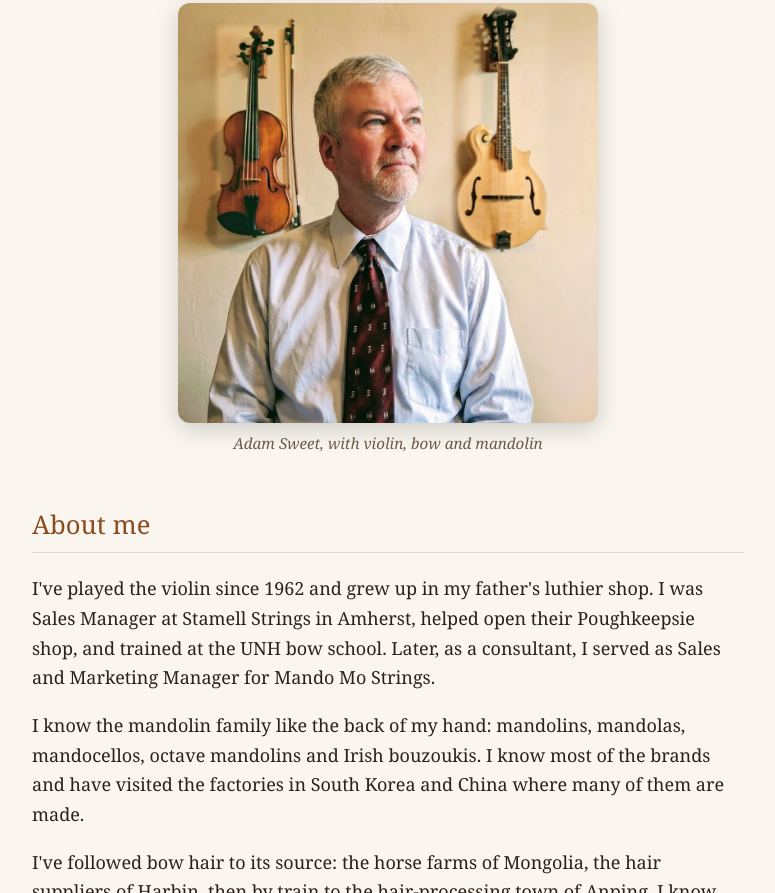
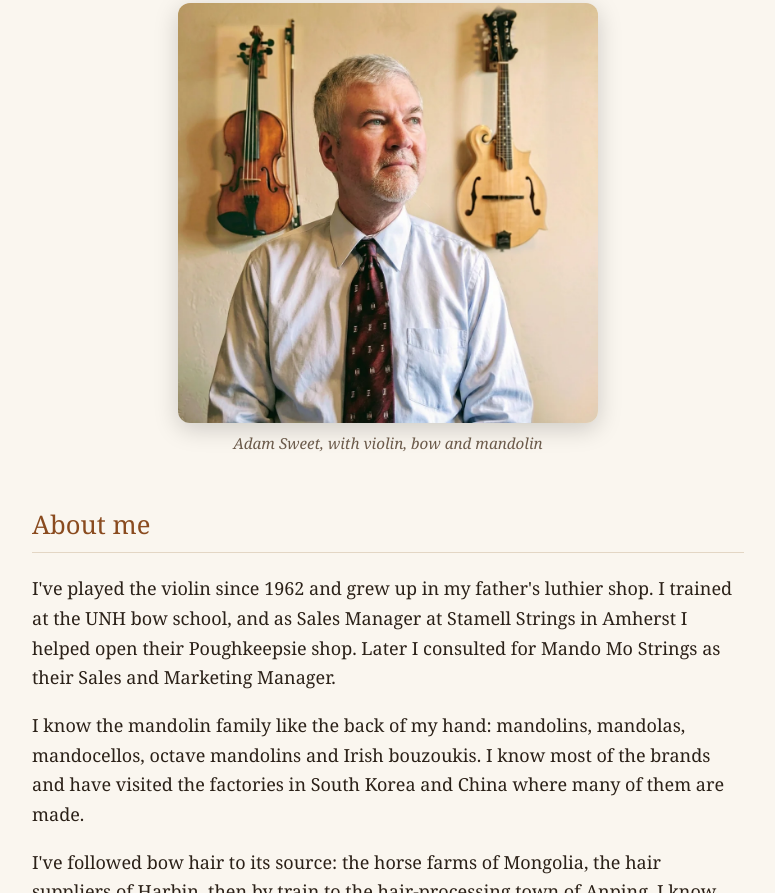
Before and after one commit to vervemusic/vervemusic.github.io, a plain HTML site: page index.html in a window 1280 px wide. Shown: the part 283-1176 px from the top of the page, without its empty margins (252-1027 px from the left). Drawn offline with Linux system fonts and the light colour scheme.

Commit message:
Rewrite background paragraph

```diff
--- a/index.html
+++ b/index.html
@@ -46,7 +46,7 @@
   <img class="portrait" src="adam.webp" alt="Adam Sweet with his violin, bow and mandolin">
   <p class="caption">Adam Sweet, with violin, bow and mandolin</p>
   <h2>About me</h2>
-  <p>I've played the violin since 1962 and grew up in my father's luthier shop. I was Sales Manager at Stamell Strings in Amherst, helped open their Poughkeepsie shop, and trained at the UNH bow school. Later, as a consultant, I served as Sales and Marketing Manager for Mando Mo Strings.</p>
+  <p>I've played the violin since 1962 and grew up in my father's luthier shop. I trained at the UNH bow school, and as Sales Manager at Stamell Strings in Amherst I helped open their Poughkeepsie shop. Later I consulted for Mando Mo Strings as their Sales and Marketing Manager.</p>
   <p>I know the mandolin family like the back of my hand: mandolins, mandolas, mandocellos, octave mandolins and Irish bouzoukis. I know most of the brands and have visited the factories in South Korea and China where many of them are made.</p>
   <p>I've followed bow hair to its source: the horse farms of Mongolia, the hair suppliers of Harbin, then by train to the hair-processing town of Anping. I know where good hair comes from and what it takes to get it. Now I help players and shops directly, from home.</p>
 
```
